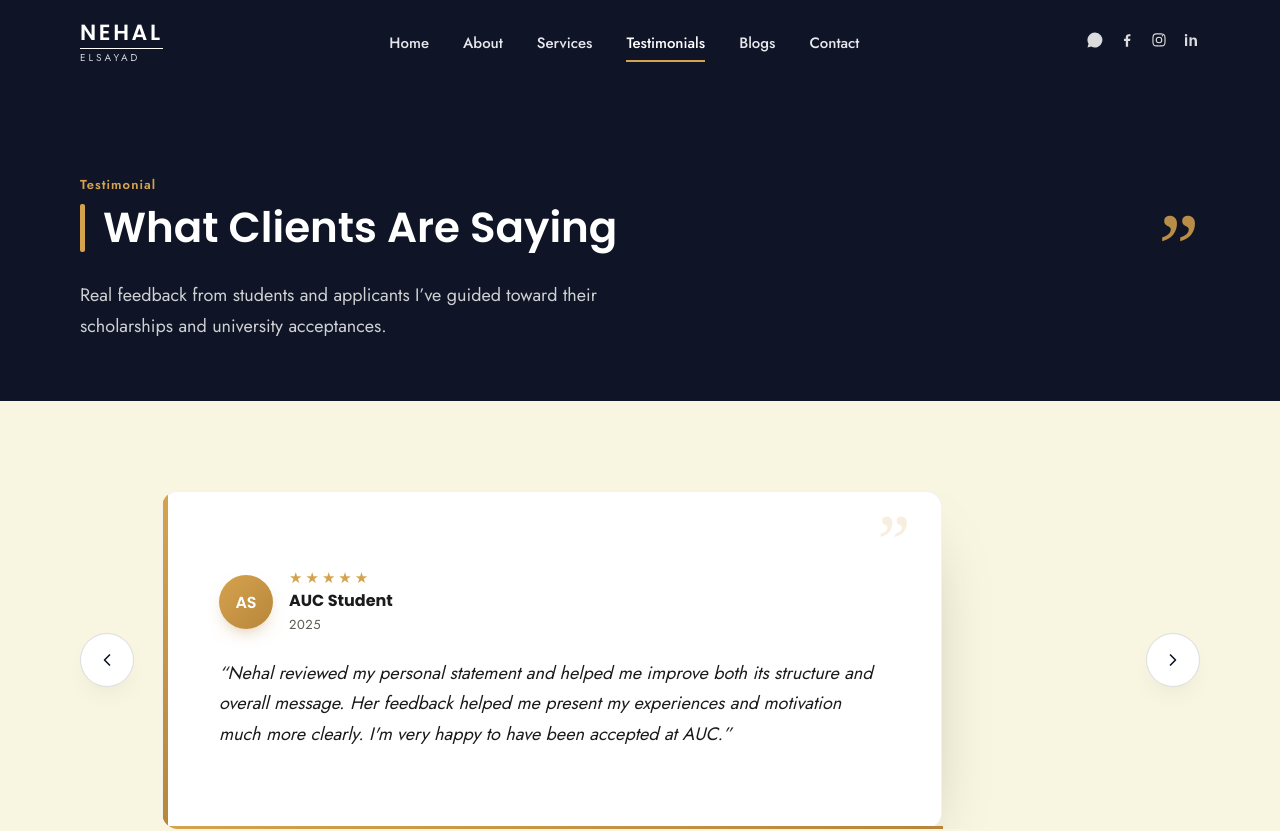
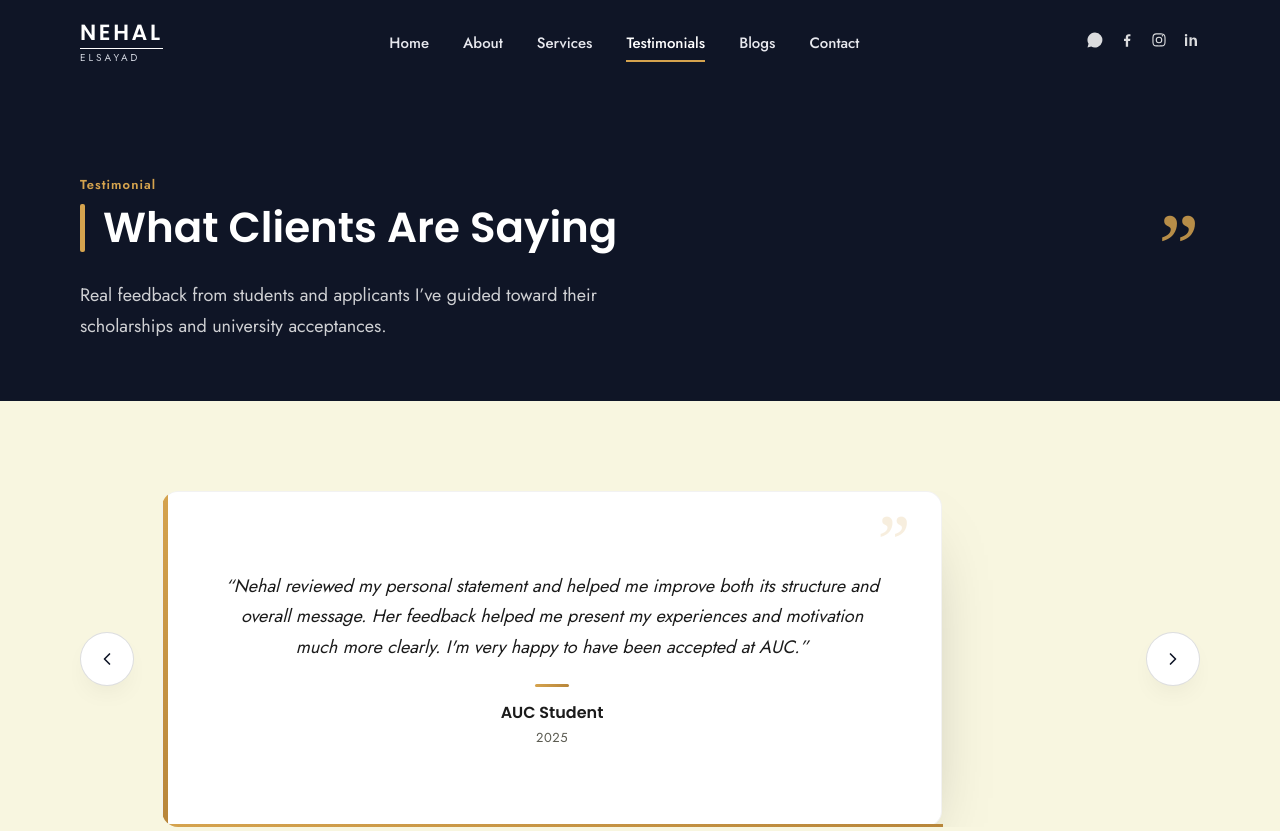
Before and after one commit to MoatazElsayad/nehal-advising, a React (Vite) app: page /testimonials in a window 1280 px wide. Shown: the top 831 px of the page. Built offline with nearby package versions, Linux system fonts and the light colour scheme.

Commit message:
Center testimonials carousel, remove avatar and star rating from cards

```diff
--- a/src/pages/Testimonials.css
+++ b/src/pages/Testimonials.css
@@ -58,6 +58,8 @@
   display: flex;
   flex-direction: column;
   justify-content: center;
+  align-items: center;
+  text-align: center;
   box-shadow: 0 30px 70px -34px rgba(0, 0, 0, 0.4);
   border: 1px solid rgba(0, 0, 0, 0.05);
   position: relative;
@@ -103,40 +105,30 @@
   color: var(--ink);
   font-style: italic;
   line-height: 1.7;
-  margin-top: 24px;
   max-width: 46em;
 }
 
 .quote-author {
   display: flex;
+  flex-direction: column;
   align-items: center;
-  gap: 16px;
+  gap: 3px;
+  margin-top: 26px;
 }
 
-.avatar {
-  width: 54px;
-  height: 54px;
-  border-radius: 50%;
-  background: linear-gradient(135deg, var(--gold), var(--gold-dark));
-  color: var(--white);
-  font-family: var(--font-heading);
-  font-weight: 600;
-  display: flex;
-  align-items: center;
-  justify-content: center;
-  flex-shrink: 0;
-  box-shadow: 0 8px 18px -8px rgba(184, 134, 58, 0.6);
+.quote-author::before {
+  content: '';
+  width: 34px;
+  height: 3px;
+  border-radius: 2px;
+  background: linear-gradient(90deg, var(--gold), var(--gold-dark));
+  margin-bottom: 10px;
 }
 
-.quote-author-meta {
-  display: flex;
-  flex-direction: column;
-  gap: 2px;
-}
-
-.quote-author-meta strong {
+.quote-name {
   font-family: var(--font-heading);
   font-size: 16px;
+  font-weight: 600;
   color: var(--ink);
 }
 
@@ -144,14 +136,6 @@
   font-size: 13px;
   color: var(--muted);
   letter-spacing: 0.04em;
-}
-
-.stars {
-  display: flex;
-  gap: 3px;
-  color: var(--gold);
-  font-size: 15px;
-  line-height: 1;
 }
 
 .autoplay-progress {
@@ -314,10 +298,6 @@
     font-size: 52px;
     right: 18px;
   }
-  .avatar {
-    width: 46px;
-    height: 46px;
-  }
   .carousel {
     gap: 10px;
   }
--- a/src/pages/Testimonials.jsx
+++ b/src/pages/Testimonials.jsx
@@ -9,18 +9,6 @@ const stats = [
   { value: '4+', label: 'Years of Experience' },
   { value: 'Top', label: 'Scholarship Placement Rate' },
 ];
-
-function Stars({ rating = 5 }) {
-  return (
-    <div className="stars" aria-label={`${rating} out of 5 stars`}>
-      {Array.from({ length: rating }).map((_, i) => (
-        <span key={i} aria-hidden="true">
-          &#9733;
-        </span>
-      ))}
-    </div>
-  );
-}
 
 function Chevron({ direction }) {
   const isPrev = direction === 'prev';
@@ -39,16 +27,6 @@ function Chevron({ direction }) {
       <path d={isPrev ? 'M15 18l-6-6 6-6' : 'M9 18l6-6-6-6'} />
     </svg>
   );
-}
-
-function initials(name) {
-  return name
-    .split(' ')
-    .filter(Boolean)
-    .slice(0, 2)
-    .map((w) => w[0])
-    .join('')
-    .toUpperCase();
 }
 
 export default function Testimonials() {
@@ -128,15 +106,11 @@ export default function Testimonials() {
                     key={t.name + i}
                     aria-hidden={i !== index}
                   >
-                    <div className="quote-author">
-                      <span className="avatar" aria-hidden="true">{initials(t.name)}</span>
-                      <div className="quote-author-meta">
-                        <Stars />
-                        <strong>{t.name}</strong>
-                        <span className="quote-year">{t.year}</span>
-                      </div>
-                    </div>
                     <p>&ldquo;{t.quote}&rdquo;</p>
+                    <footer className="quote-author">
+                      <span className="quote-name">{t.name}</span>
+                      <span className="quote-year">{t.year}</span>
+                    </footer>
                   </blockquote>
                 ))}
               </div>
```
